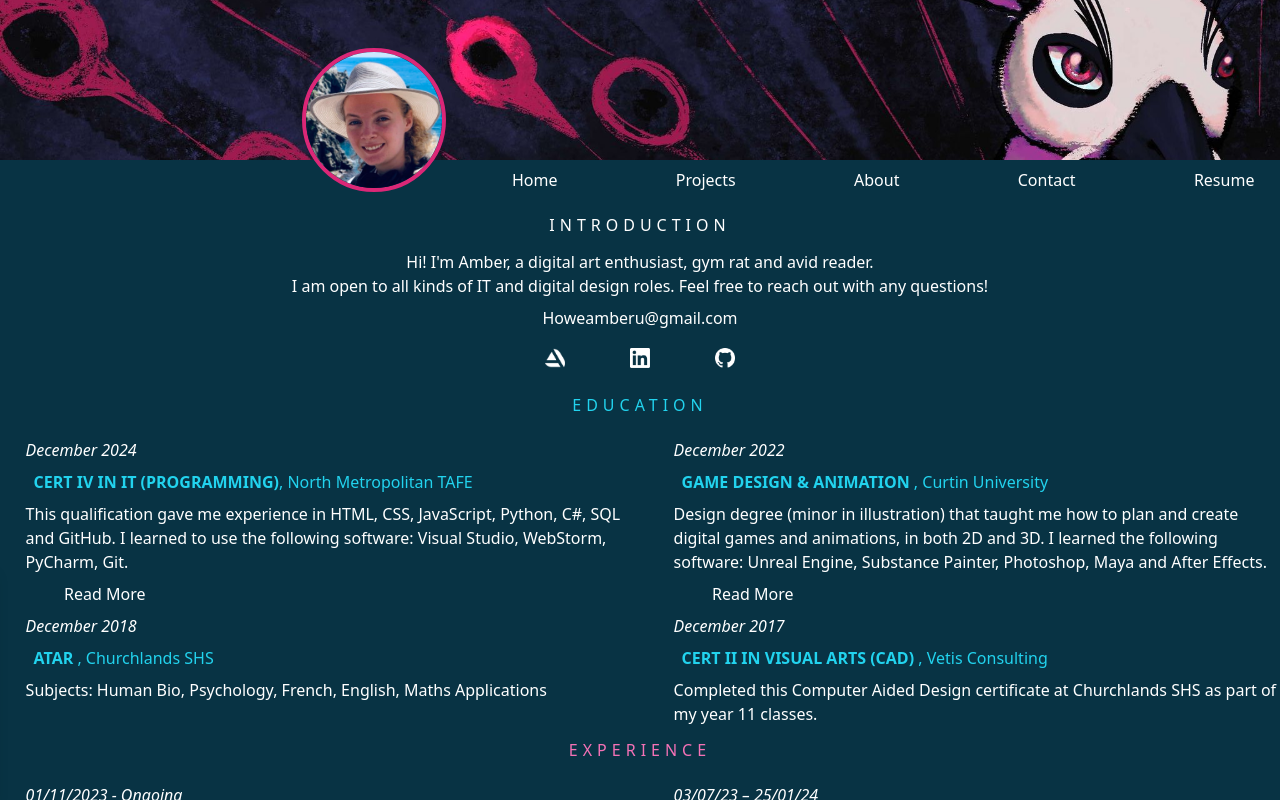
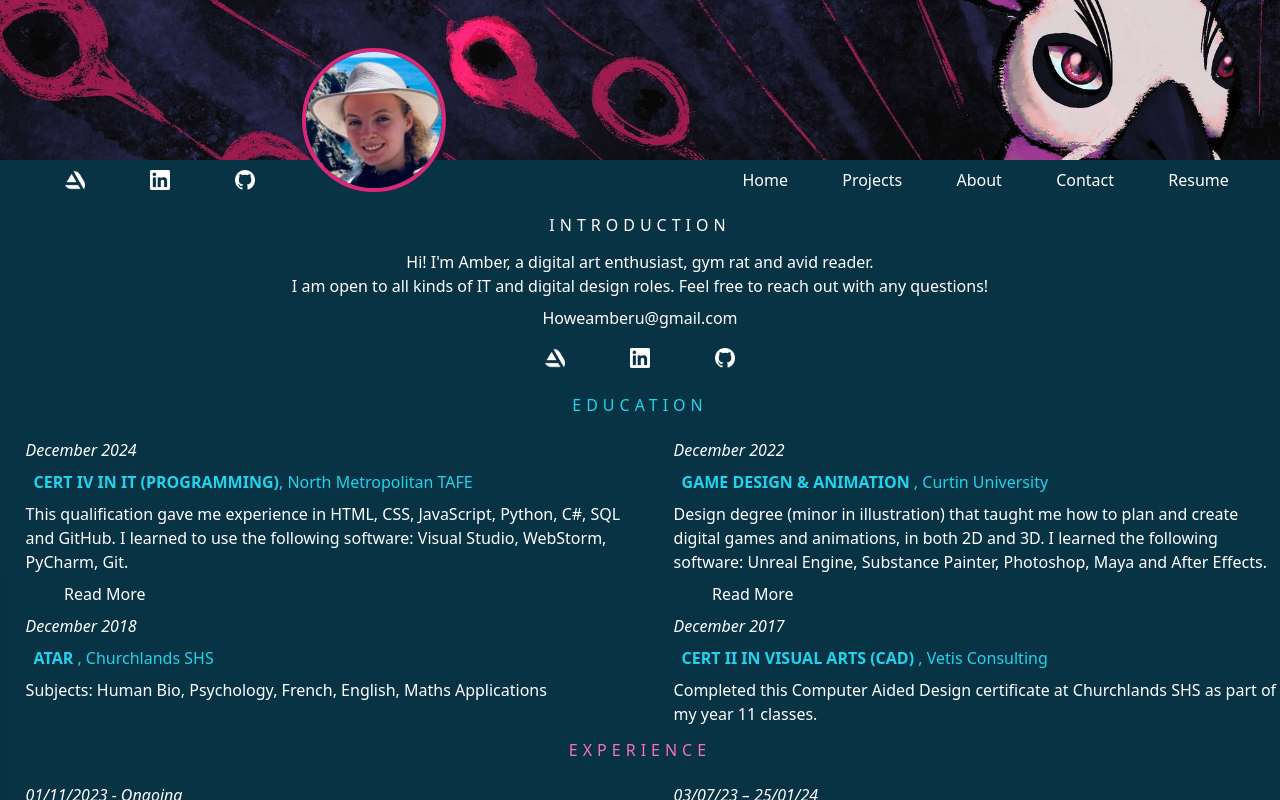
Before and after one commit to Panda8Bamboo/Portfolio_Code, a website: page resume.html in a window 1280 px wide. Drawn offline with Linux system fonts and the light colour scheme.

Commit message:
chore: update bg colour resume page & broken link contact page

```diff
--- a/resume.html
+++ b/resume.html
@@ -12,22 +12,32 @@
     <div class="header-content">
         <img src="assets/img/test.jpg" alt="Circular Image" class="header-image-circle">
     </div>
-    <div class="header-text md:flex md:items-center">
-        <h1 id="flashing-text" class="md:hidden font-italic tracking-[5px] text-[clamp(8px, 3vw, 20px]">Amber Howe</h1>
-        <div class="hidden md:block w-full">
-            <nav class="flex flex-row justify-between w-full">
-                <a href="index.html" class="block text-white hover:text-pink-400">Home</a>
-                <a href="projects.html" class="block text-white hover:text-pink-400 ml-[2vw]">Projects</a>
-                <a href="about.html" class="block text-white hover:text-pink-400 ml-[2vw]">About</a>
-                <a href="contact.html" class="block text-white hover:text-pink-400 ml-[2vw]">Contact</a>
-                <a href="resume.html" class="block text-white hover:text-pink-400 ml-[2vw] mr-[2vw]">Resume</a>
+    <div class="header-text hidden md:block !w-[100%]">
+        <div class="w-[100vw] flex flex-row w-full justify-between items-center">
+            <div class="w-[25vw] h-[5vh] flex flex-row justify-evenly items-center">
+                <a href="https://www.artstation.com/amber_howe" target="_blank" rel="noopener noreferrer">
+                    <img src="assets/img/artstation.png" alt="Artstation icon" class="w-[20px] h-[20px]">
+                </a>
+                <a href="https://www.linkedin.com/in/amber-howe-design" target="_blank" rel="noopener noreferrer">
+                    <img src="assets/img/linkedin.png" alt="LinkedIn icon" class="w-[20px] h-[20px]">
+                </a>
+                <a href="https://github.com/Panda8Bamboo" target="_blank" rel="noopener noreferrer">
+                    <img src="assets/img/github.png" alt="GitHub icon" class="w-[20px] h-[20px]">
+                </a>
+            </div>
+            <nav class="flex flex-row justify-between w-[40vw] mr-[2vw]">
+                <a href="index.html" class="block text-white hover:text-pink-600">Home</a>
+                <a href="projects.html" class="block text-white hover:text-pink-600 ml-[2vw]">Projects</a>
+                <a href="about.html" class="block text-white hover:text-pink-600 ml-[2vw]">About</a>
+                <a href="contact.html" class="block text-white hover:text-pink-600 ml-[2vw]">Contact</a>
+                <a href="resume.html" class="block text-white hover:text-pink-600 ml-[2vw] mr-[2vw]">Resume</a>
             </nav>
         </div>
     </div>
 </header>
 
 <main class="main flex flex-col h-full overflow-y-auto">
-    <section class="bg-cerulean-950 min-h-[30%] flex-shrink-0 hover:bg-pink-400 transition-colors duration-300">
+    <section class="bg-cerulean-950 min-h-[30%] flex-shrink-0 hover:bg-pink-500 transition-colors duration-300">
         <h1 class="resume-grid-heading text tracking-[5px]">INTRODUCTION</h1>
         <p class="flex items-start justify-center text-white text-[clamp(8px, 2vw, 15px)]">Hi! I'm Amber, a digital art enthusiast, gym rat and avid reader. </p>
         <p class="flex items-start justify-center text-white text-[clamp(8px, 2vw, 15px)]">I am open to all kinds of IT and digital design roles. Feel free to reach out with any questions! </p>
```
Also changed, not shown: contact.html (+1 -1 lines), assets/css/site.css, 1 other file.
